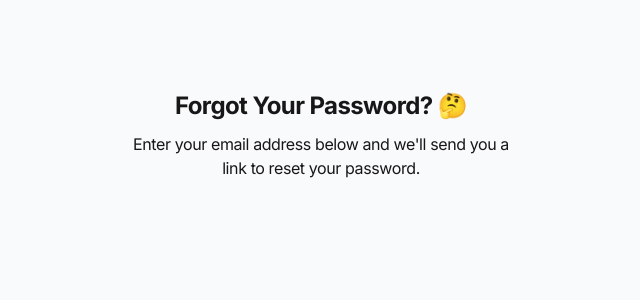
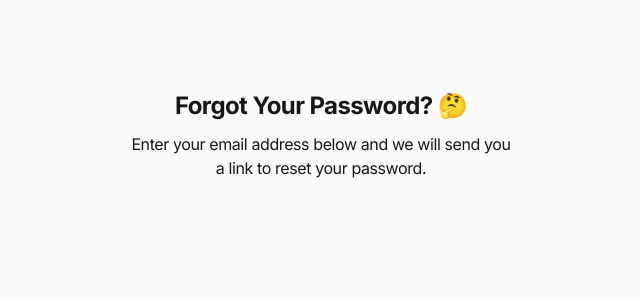
Before and after one commit to remilavigne/JamLab, a Next.js app: page /forgot-password in a window 1280 px wide. Shown: the top 300 px of the page, without its empty margins (319-959 px from the left). Built offline with nearby package versions, Linux system fonts and the light colour scheme.

Commit message:
Fixed forgot password page and Navbar error for deployment

```diff
--- a/app/(auth)/forgot-password/page.tsx
+++ b/app/(auth)/forgot-password/page.tsx
@@ -11,7 +11,7 @@
           Forgot Your Password? 🤔
         </h2>
         <p className="mt-2 text-center text-base tracking-tight text-neutral-900">
-          Enter your email address below and we'll send you a link to reset your password.
+          Enter your email address below and we will send you a link to reset your password.
         </p>
       </div>
     </div>
--- a/app/(marketing)/_components/navbar.tsx
+++ b/app/(marketing)/_components/navbar.tsx
@@ -8,7 +8,7 @@
 import { useSession, signOut } from 'next-auth/react';
 
 const navigation = [
-  // Add any other navigation links you may have here
+  { name: 'Features', href: '/features' },
 ];
 
 export default function Navbar() {
```
